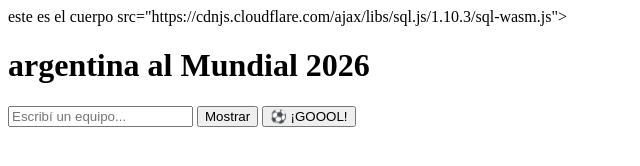
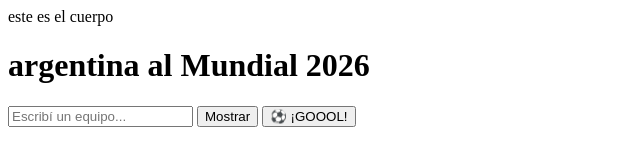
Before and after one commit to rothyeric-sketch/prode, a plain HTML site: page index.html in a window 1280 px wide. Shown: the whole page, without its empty margins (0-640 px from the left). Drawn offline with Linux system fonts and the light colour scheme.

Commit message:
renombramos el index.html

```diff
--- a/index.html
+++ b/index.html
@@ -4,10 +4,10 @@
 </head>
 <body> este es el cuerpo
 <SCRIPT>console.log("javascript esta corriendo")</SCRIPT>
-src="https://cdnjs.cloudflare.com/ajax/libs/sql.js/1.10.3/sql-wasm.js"></script>
 
 
-<script> // 2. creamos la base y una tabla con jugadores const SQL = await initSqlJs({ locateFile: f => "https://cdnjs.cloudflare.com/ajax/libs/sql.js/1.10.3/" + f }) const db = new SQL.Database() db.run("CREATE TABLE jugadores (nombre, pais, goles); INSERT INTO jugadores VALUES ('Messi','Argentina',13)") // 3. consultamos con SQL y mostramos el resultado const filas = db.exec("SELECT * FROM jugadores WHERE pais = 'Argentina'") console.log(filas) </script>
+
+
 
 <h1 id="titulo">argentina al Mundial 2026</h1> <!-- pone en negrita  tine un id llamado titulo-->
  <input id="inputEquipo" placeholder="Escribí un equipo..." /> <!--input para ingresar texto tiene un ai llamado input equipo-->
```
